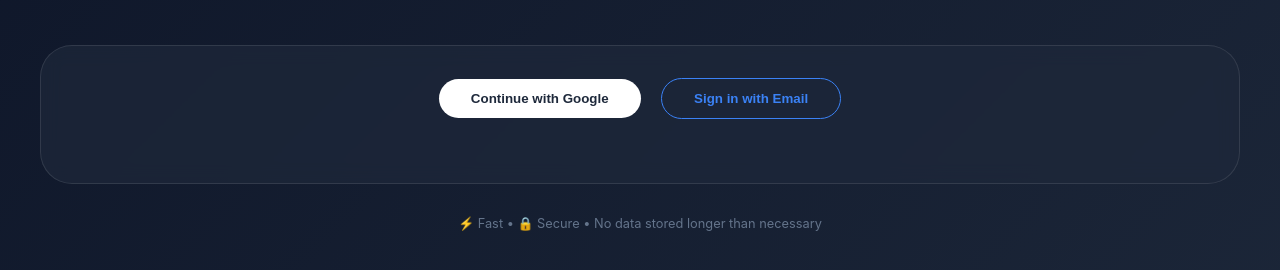
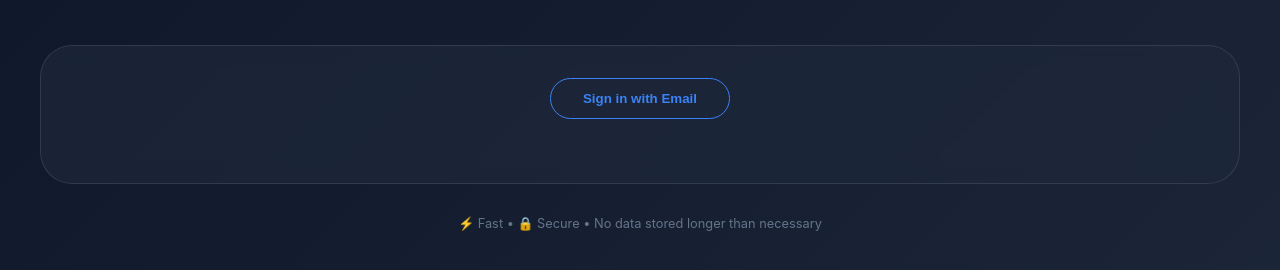
Before and after one commit to waldibuilds-dev/lien-waiver-api-clean, a plain HTML site: page index.html in a window 1280 px wide. Shown: the part 112-382 px from the top of the page. Drawn offline with nearby package versions, Linux system fonts and the light colour scheme.

Commit message:
Hide Google login button, use email only

```diff
--- a/index.html
+++ b/index.html
@@ -161,7 +161,7 @@
     <div class="card">
         <div id="loginSection">
             <div class="auth-section">
-                <button class="btn-google" id="googleLoginBtn">Continue with Google</button>
+                <!-- <button class="btn-google" id="googleLoginBtn">Continue with Google</button> -->
                 <button class="btn-email" id="showEmailBtn">Sign in with Email</button>
                 <div id="emailForm" class="email-form">
                     <input type="email" id="loginEmail" placeholder="Email address">
```
